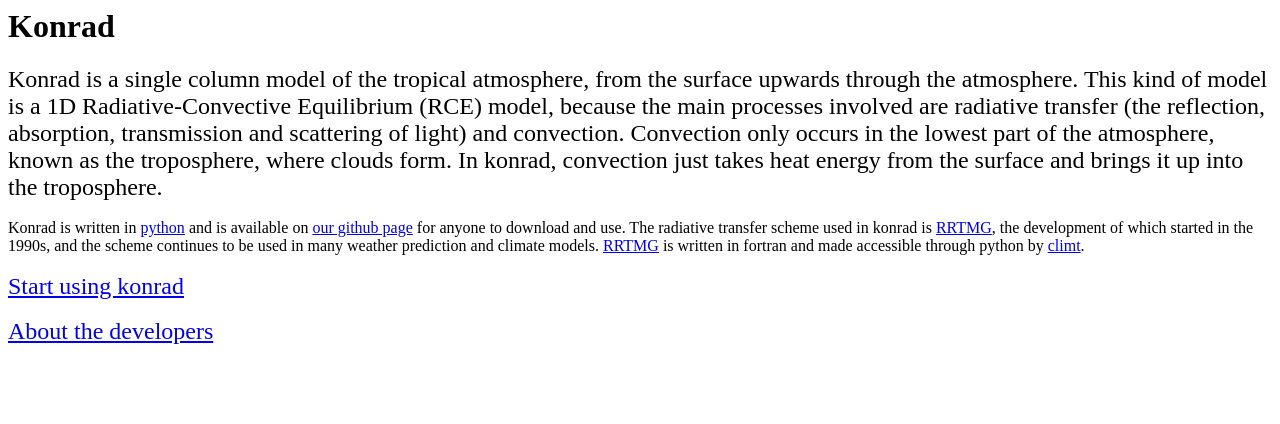
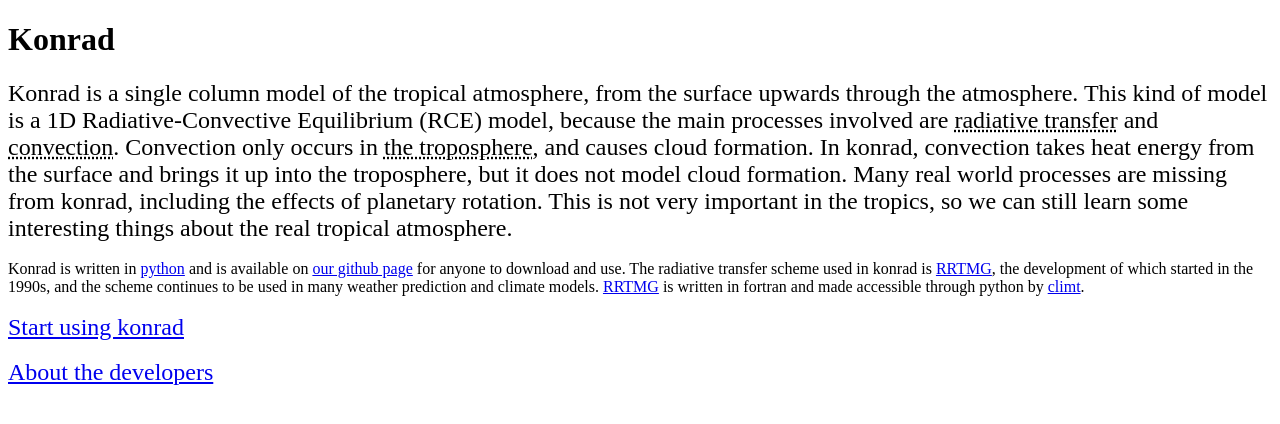
Before and after one commit to lkluft/konrad-website, a Flask app: page / in a window 1280 px wide. Shown: the top 424 px of the page. Run offline with Flask 2, Linux system fonts and the light colour scheme.

Commit message:
Moved home page to a html file. Added some more info about konrad and our research.

```diff
--- a/app.py
+++ b/app.py
@@ -10,64 +10,7 @@ wsgi_app = app.wsgi_app
 
 @app.route('/')
 def hello():
-    UsekonradLink = "<a href='" + url_for('run_konrad') + \
-                    "'>Start using konrad</a>"
-    AboutUsLink = "<a href='" + url_for('about_us') + \
-                    "'>About the developers</a>"
-    LinkRRTMG = "<a href='http://rtweb.aer.com/rrtm_frame.html' " \
-                "target='_blank'>RRTMG</a>"
-    Linkpython = "<a href='https://www.python.org/' " \
-                "target='_blank'>python</a>"
-    Linkgithub = "<a href='https://github.com/atmtools/konrad' " \
-                 "target='_blank'>our github page</a>"
-    Linkclimt = "<a href='https://climt.readthedocs.io/en/latest/index.html' " \
-                "target='_blank'>climt</a>"
-    return """<html>
-                    <head>
-                        <title>Welcome to konrad</title>
-                    </head>
-                    <body>
-                        <h1>Konrad</h1>
-                        <div><font size=5>
-                        Konrad is a single column model of the tropical
-                        atmosphere, from the surface upwards through the
-                        atmosphere.
-                        This kind of model is a 1D Radiative-Convective
-                        Equilibrium (RCE) model,
-                        because the main processes involved are
-                        radiative transfer (the reflection, absorption,
-                        transmission and scattering of light)
-                        and convection.
-                        Convection only occurs in the lowest part of the
-                        atmosphere, known as the troposphere, where
-                        clouds form.
-                        In konrad, convection just takes heat
-                        energy from the surface and brings it up
-                        into the troposphere. </font></div>
-                        <br />
-                        <div><font size=3>
-                        Konrad is written in """ + Linkpython + """ and is
-                        available on """ + Linkgithub + """ for anyone to
-                        download and use.
-                        The radiative transfer scheme used in konrad is
-                        """ + LinkRRTMG + """, the development of which started
-                        in the 1990s, and the scheme continues to be used in
-                        many weather prediction and climate models.
-                        """ + LinkRRTMG + """ is written in fortran and made
-                        accessible through python by """ + Linkclimt + """.
-                        </font>
-                        </div>
-                        <br />
-                        <div><font size=5>
-                        """ + UsekonradLink + """
-                        </font></div>
-                        <br />
-                        <div><font size=5>
-                        """ + AboutUsLink + """
-                        </font></div>
-                    </body>
-                </html>"""
-
+    return render_template('Hello.html')
 
 @app.route('/plot.png')
 def plot_png():
--- /dev/null
+++ b/templates/Hello.html
@@ -0,0 +1,50 @@
+<!DOCTYPE html>
+<html lang="en">
+    <head>
+        <title>Welcome to konrad</title>
+    </head>
+    <body>
+        <h1>Konrad</h1>
+        <div><font size=5>
+        Konrad is a single column model of the tropical atmosphere, from the
+        surface upwards through the atmosphere.
+        This kind of model is a 1D Radiative-Convective Equilibrium (RCE) model,
+        because the main processes involved are
+            <abbr title="the reflection, absorption, transmission and scattering of light">radiative transfer</abbr>
+        and
+            <abbr title="the rising motion of warm low density air over colder denser air">convection</abbr>.
+        Convection only occurs in
+            <abbr title="the lowest part of the atmosphere, where temperature decreases with height">the troposphere</abbr>,
+        and causes cloud formation.
+        In konrad, convection takes heat energy from the surface and brings it
+        up into the troposphere, but it does not model cloud formation.
+        Many real world processes are missing from konrad, including the effects
+        of planetary rotation.
+        This is not very important in the tropics, so we can still learn some
+        interesting things about the real tropical atmosphere.</font></div>
+        <br />
+        <div><font size=3>
+        Konrad is written in
+            <a href='https://www.python.org/' target='_blank'>python</a>
+        and is available on
+            <a href='https://github.com/atmtools/konrad' target='_blank'>our github page</a>
+        for anyone to download and use.
+        The radiative transfer scheme used in konrad is
+            <a href='http://rtweb.aer.com/rrtm_frame.html' target='_blank'>RRTMG</a>,
+        the development of which started in the 1990s, and the scheme
+        continues to be used in many weather prediction and climate models.
+            <a href='http://rtweb.aer.com/rrtm_frame.html' target='_blank'>RRTMG</a>
+        is written in fortran and made accessible through python by
+            <a href='https://climt.readthedocs.io/en/latest/index.html' target='_blank'>climt</a>.
+        </font>
+        </div>
+        <br />
+        <div><font size=5>
+        <a href=" {{ url_for('run_konrad') }} ">Start using konrad</a>
+        </font></div>
+        <br />
+        <div><font size=5>
+        <a href=" {{ url_for('about_us') }} ">About the developers</a>
+        </font></div>
+    </body>
+</html>
--- a/templates/SurfaceTemperature.html
+++ b/templates/SurfaceTemperature.html
@@ -6,7 +6,7 @@
 </head>
 <body>
     <h2>Model Output</h2>
-    <div>Your chosen CO2 concentration was {{ CO2 }} ppmv.</div>
+    <div>Your chosen CO<sub>2</sub> concentration was {{ CO2 }} ppmv.</div>
     <div>This produces a surface temperature of {{ "{0:.1f}".format(SST) }} K.</div>
     <div> {{plot|safe}} </div>
     <p><a href="{{ url_for('run_konrad') }}">Run konrad again.</a></p>
--- a/templates/UserInput.html
+++ b/templates/UserInput.html
@@ -8,7 +8,7 @@
     <h2>Please input values</h2>
     <form method="post">
         <div>
-            <label for="CO2">CO2 concentration [ppmv]</label>
+            <label for="CO2">CO<sub>2</sub> concentration [ppmv]</label>
             <input name="CO2" type="text" />
         </div>
 
```
Also changed, not shown: templates/AboutUs.html (+12 -0 lines).
